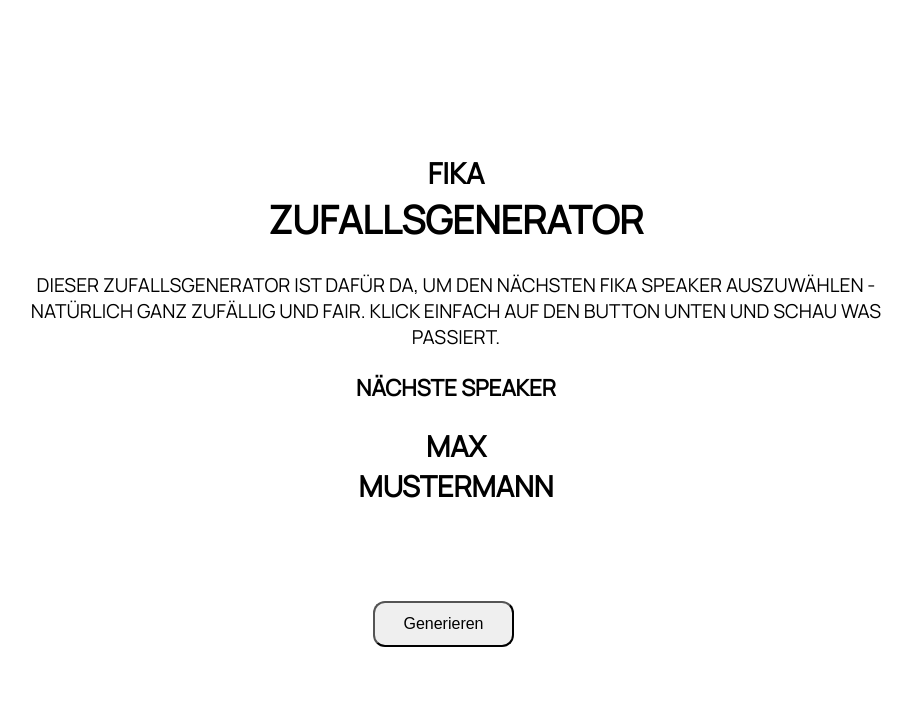
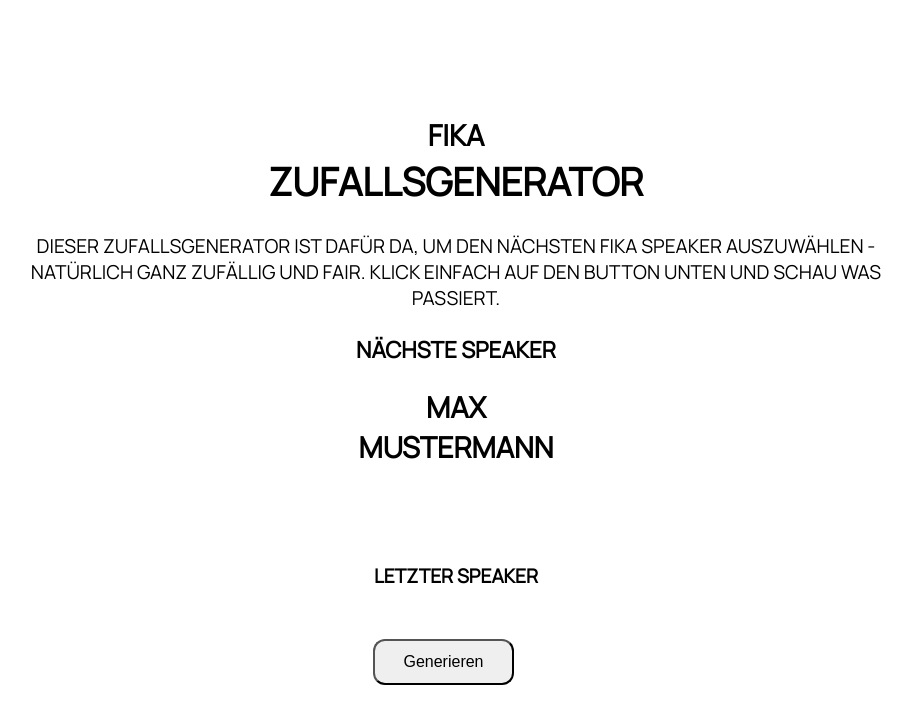
Before and after one commit to nazligxc/zufallsgenerator, an Angular app: page / in a window 1280 px wide. Shown: the top 724 px of the page, without its empty margins (184-1096 px from the left). Built offline with nearby package versions, Linux system fonts and the light colour scheme.

Commit message:
output of lastKey

```diff
--- a/src/app/app.component.html
+++ b/src/app/app.component.html
@@ -19,6 +19,7 @@
           <img src="">
         </div>
       </ng-template>
+      <h4>Letzter Speaker {{ newlyChosen }}</h4>
       <button type="button" (click)="generateName()">Generieren</button>
     </div>
   </div>
--- a/src/app/app.component.ts
+++ b/src/app/app.component.ts
@@ -12,19 +12,24 @@ export class AppComponent {
   placeholderName: string = 'Max Mustermann';
   randomColleague: number | undefined;
   lastChosenColleagues: Storage | undefined;
+  lastKey: string | null | undefined;
+  lastSpeaker: any;
   newlyChosen: any;
 
   private colleaguesClass: ColleaguesClass = new ColleaguesClass(new RandomService(), new StorageService());
 
   generateName() {
     this.newlyChosen = this.colleaguesClass.getColleague();
+    this.lastKey = localStorage.key(localStorage.length-1);
+    console.log(this.lastKey);
+    // this.lastSpeaker = localStorage.getItem(this.lastKey);
     localStorage.setItem(this.newlyChosen.id, this.newlyChosen.firstName);
 
     this.lastChosenColleagues = localStorage;
     // for(let i: number in localStorage) {
     //   localStorage.getItem(i);
     // }
-    console.log(this.newlyChosen.id);
+    // console.log(this.newlyChosen.id);
     // console.log(this.lastChosenColleagues);
   }
 
--- a/src/app/colleagues/colleagues.ts
+++ b/src/app/colleagues/colleagues.ts
@@ -33,7 +33,7 @@ export class ColleaguesClass
 
     private colleaguesMapping: number[] = this.mappingColleagues(new Array<number>(14, 14, 14, 14));
 
-    private mappingColleagues(weightedId: number[]) : number[] {
+    mappingColleagues(weightedId: number[]) : number[] {
         let result: Array<number> = weightedId;
 
         for (let i = 0; i <= this.colleaguesList.length-1; ++i) {
```
